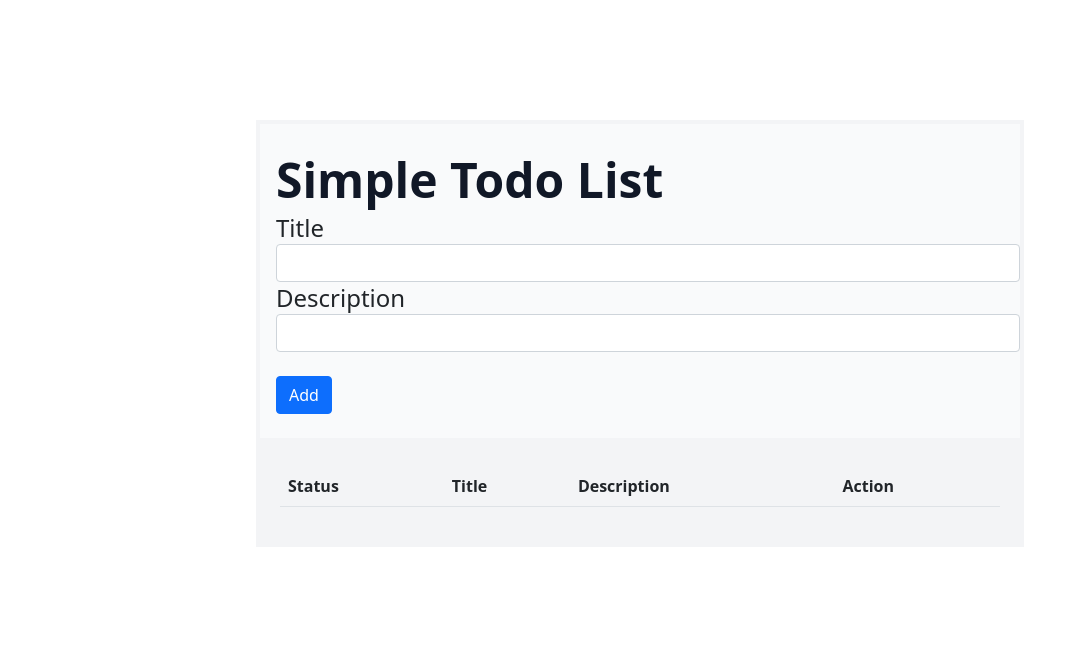
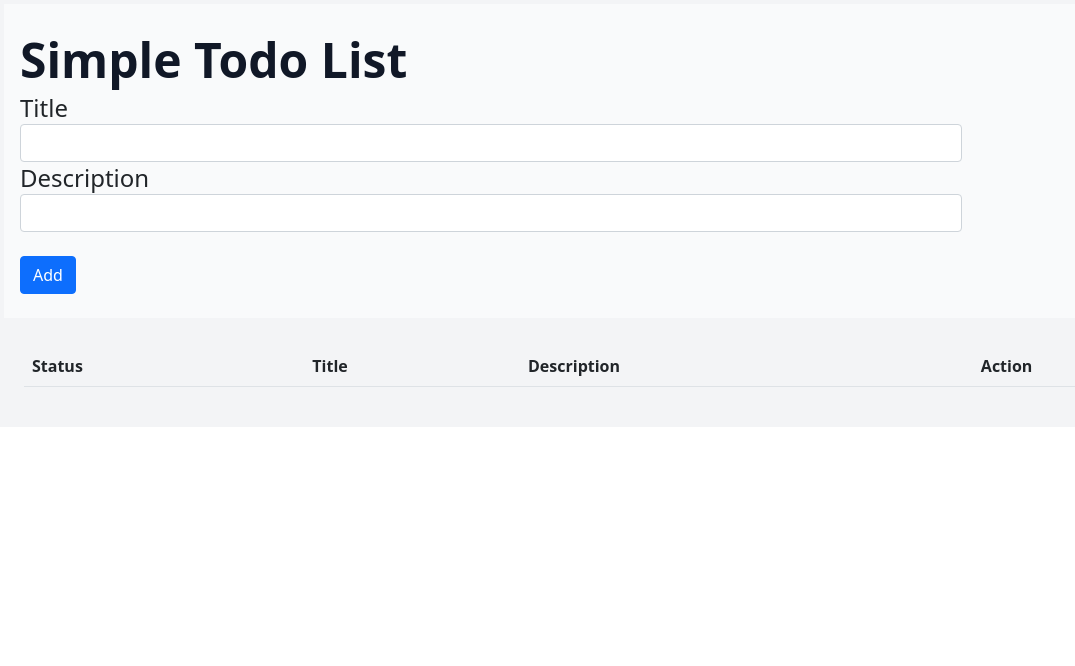
Before and after one commit to TheBaconShaken/TodoList, a PHP site: page / in a window 1280 px wide. Shown: the top 666 px of the page, without its empty margins (0-1075 px from the left). Run offline with PHP 8.4, Linux system fonts and the light colour scheme; data that the repository does not hold is empty; style sheets or scripts are compiled from the project's sources; some libraries are stand-ins or nearby versions.

Commit message:
Updated SCSS styling for better look, completely finished!

```diff
--- a/css/scss/style.scss
+++ b/css/scss/style.scss
@@ -9,12 +9,14 @@ button:focus {
 button::-moz-focus-inner {
     border: 0 !important;
 }
+#input-title{
+    max-width: 75%;
+}
+#input-desc{
+    max-width: 75%;
+}
 
 /* Todo List Section */
-#todolist-wrapper{
-    width: 100vw;
-    padding: 15vh 20vw 15vh 20vw;
-}
 div#todolist-list{
     display: flex;
     flex-direction: column;
--- /dev/null
+++ b/css/style.css
@@ -0,0 +1,99 @@
+* {
+  margin: 0;
+  padding: 0;
+  -webkit-box-sizing: border-box;
+          box-sizing: border-box;
+}
+
+button:focus {
+  outline: none !important;
+}
+
+button::-moz-focus-inner {
+  border: 0 !important;
+}
+
+#input-title {
+  max-width: 75%;
+}
+
+#input-desc {
+  max-width: 75%;
+}
+
+/* Todo List Section */
+div#todolist-list {
+  display: -webkit-box;
+  display: -ms-flexbox;
+  display: flex;
+  -webkit-box-orient: vertical;
+  -webkit-box-direction: normal;
+      -ms-flex-direction: column;
+          flex-direction: column;
+}
+
+div#item-check {
+  display: -webkit-box;
+  display: -ms-flexbox;
+  display: flex;
+  -webkit-box-flex: 1;
+      -ms-flex: 1;
+          flex: 1;
+  -webkit-box-pack: center;
+      -ms-flex-pack: center;
+          justify-content: center;
+  -webkit-box-align: center;
+      -ms-flex-align: center;
+          align-items: center;
+  max-width: 8rem;
+  min-height: 100%;
+}
+
+div#item-check span {
+  font-size: 5rem;
+}
+
+div#item-delete {
+  display: -webkit-box;
+  display: -ms-flexbox;
+  display: flex;
+  -webkit-box-flex: 1;
+      -ms-flex: 1;
+          flex: 1;
+  -webkit-box-pack: center;
+      -ms-flex-pack: center;
+          justify-content: center;
+  -webkit-box-align: center;
+      -ms-flex-align: center;
+          align-items: center;
+  max-width: 8rem;
+  min-height: 100%;
+}
+
+div#item-delete span {
+  font-size: 5rem;
+}
+
+div#item-text {
+  -webkit-box-flex: 4;
+      -ms-flex: 4;
+          flex: 4;
+}
+
+div#text-head {
+  -webkit-box-flex: 1;
+      -ms-flex: 1;
+          flex: 1;
+  padding: 1rem 0 1rem 1rem;
+  background-color: #f9fafb !important;
+  z-index: 50;
+}
+
+div#text-content {
+  -webkit-box-flex: 2;
+      -ms-flex: 2;
+          flex: 2;
+  padding: 1rem 0 3.5rem 1rem;
+  z-index: 45;
+}
+/*# sourceMappingURL=style.css.map */
--- a/index.php
+++ b/index.php
@@ -11,7 +11,7 @@
 <?php include 'includes/header.php'; ?>
 <body>
     <!-- Todo List -->
-    <div id="todolist-wrapper" class="bh-white">
+    <div id="todolist-wrapper" class="bg-white">
         <div id="todolist-header" class="bg-gray-50 pl-4 pb-4 pt-8 border-4 border-gray-100">
             <a href="index.php" class="no-underline text-gray-900 hover:text-gray-700"><h1 id="todolist-heading" class="text-5xl font-bold">Simple Todo List</h1></a>
             <div id="todolist-add">
```
Also changed, not shown: 1 other file.
